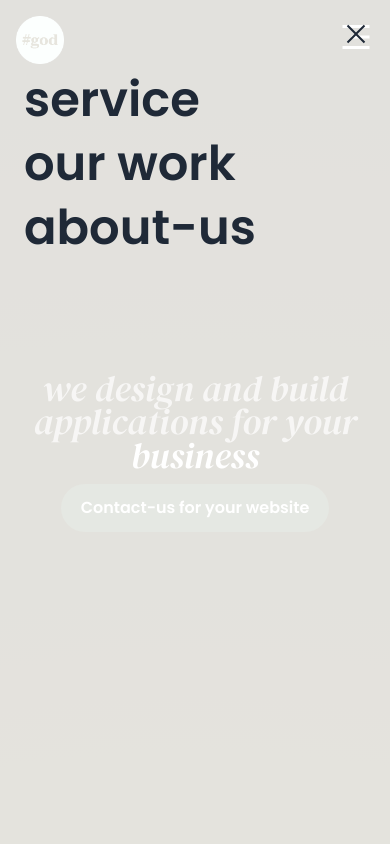
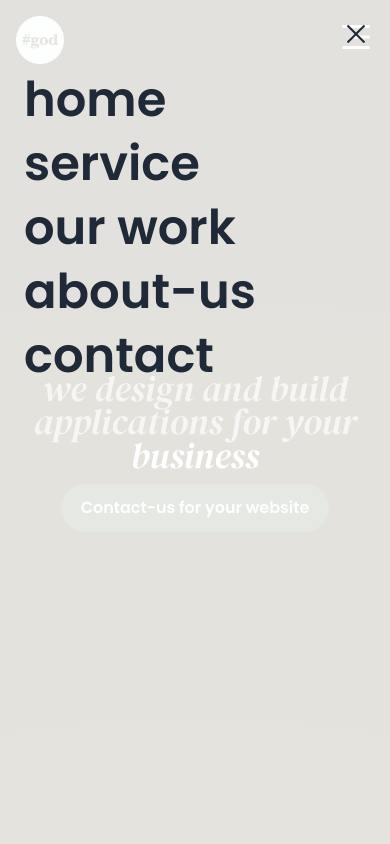
Before and after one commit to junior-boop/geniusofdigital, a Next.js app: page / in a window 390 px wide. Both pictures are taken after a click on the button 356 px from the left and 36 px from the top of the page. Shown: the top 844 px of the page. Built offline with nearby package versions, Linux system fonts and the light colour scheme.

Commit message:
page d'accueil

```diff
--- a/components/header.tsx
+++ b/components/header.tsx
@@ -79,6 +79,9 @@ export default function Header({ position }: Header) {
                             </div>
                             <div>
                                 <ul className="flex flex-col items-start text-gray-800 gap-4 p-6">
+                                    <Link href="/">
+                                        <li><span className="text-gray-800 font-semibold text-5xl">home</span></li>
+                                    </Link>
                                     <Link href="/services">
                                         <li><span className="text-gray-800 font-semibold text-5xl">service</span></li>
                                     </Link>
@@ -87,6 +90,9 @@ export default function Header({ position }: Header) {
                                     </Link>
                                     <Link href="/about-us">
                                         <li><span className="text-gray-800 font-semibold text-5xl">about-us</span></li>
+                                    </Link>
+                                    <Link href="/contact">
+                                        <li><span className="text-gray-800 font-semibold text-5xl">contact</span></li>
                                     </Link>
                                 </ul>
                             </div>
```
